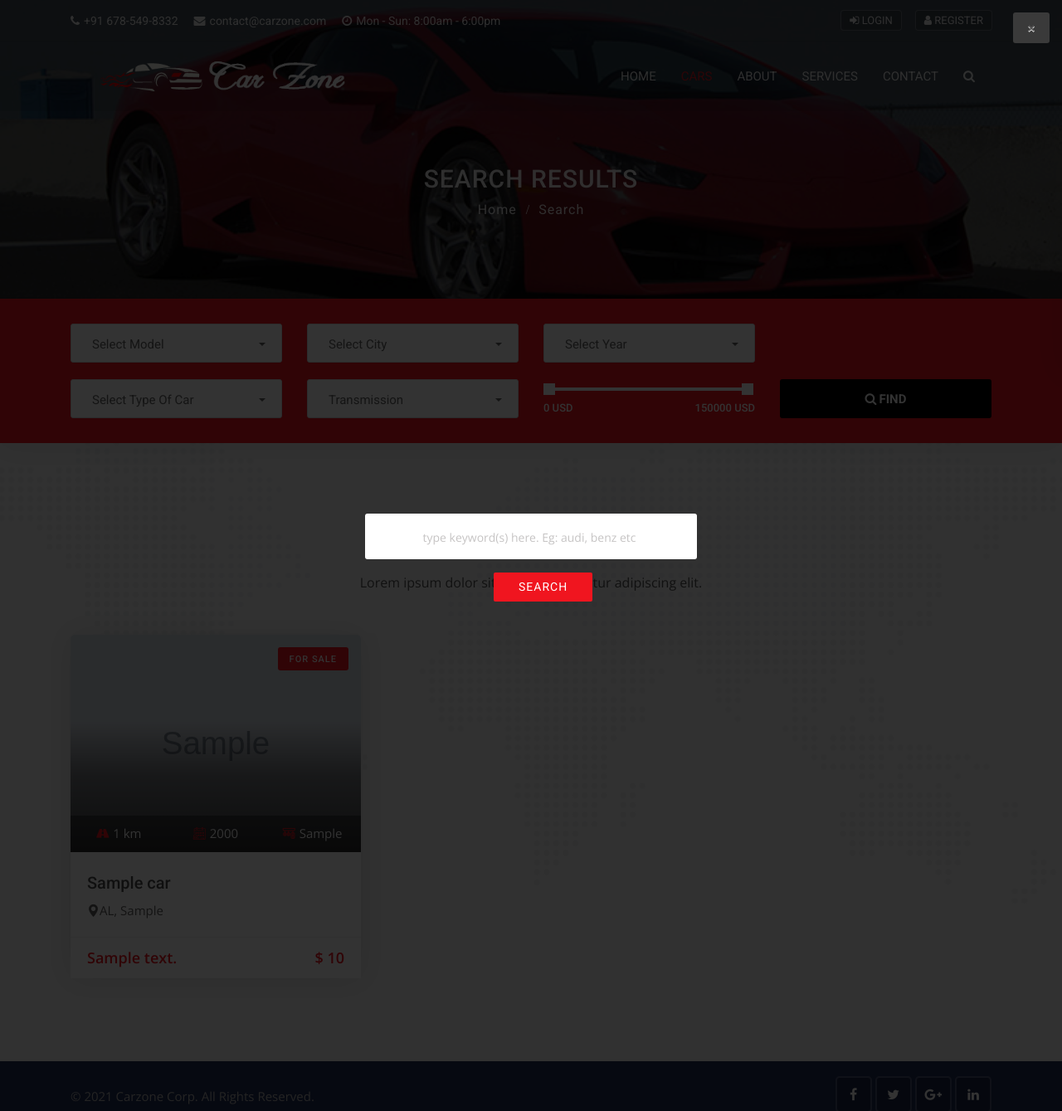
After one commit to kartikey134/carzone, a Django app: page /cars/search in a window 1280 px wide, after a click that opens the changed part. The commit adds this page. Shown: the whole page at 83% size. Run offline with Django 3.2, Linux system fonts and the light colour scheme; tables that the repository leaves empty hold one stand-in row (values such as "Sample post"); grey boxes marked "Sample" are stand-in pictures; some libraries are stand-ins or nearby versions.

Commit message:
completed search page

```diff
--- a/cars/urls.py
+++ b/cars/urls.py
@@ -4,4 +4,5 @@ from . import views
 urlpatterns = [
     path('', views.cars, name='cars'),
     path('<int:id>', views.carDetail, name='carDetail'),
+    path('/search', views.search, name='search'),
 ]
--- a/cars/views.py
+++ b/cars/views.py
@@ -4,18 +4,91 @@ from django.core.paginator import EmptyPage, PageNotAnInteger, Paginator
 
 # Create your views here.
 def cars(request):
+
     cars = Car.objects.order_by('-createdDate')
     paginator = Paginator(cars, 2)
     page = request.GET.get('page')
     pagedCars = paginator.get_page(page)
+
+    modelSearch = Car.objects.values_list('model', flat=True).distinct()
+    citySearch = Car.objects.values_list('city', flat=True).distinct()
+    yearSearch = Car.objects.values_list('year', flat=True).distinct()
+    bodyStyleSearch = Car.objects.values_list('bodyStyle', flat=True).distinct()
+
     data = {
         'cars': pagedCars,
+        'modelSearch': modelSearch,
+        'citySearch': citySearch,
+        'yearSearch': yearSearch,
+        'bodyStyleSearch': bodyStyleSearch,
     }
+
     return render(request, 'cars/cars.html', data)
 
 def carDetail(request, id):
+
     singleCar = get_object_or_404(Car, pk=id)
+
     data = {
         'singleCar': singleCar,
     }
+
     return render(request, 'cars/carDetail.html', data)
+
+def search(request):
+
+    cars = Car.objects.order_by('createdDate')
+
+    modelSearch = Car.objects.values_list('model', flat=True).distinct()
+    citySearch = Car.objects.values_list('city', flat=True).distinct()
+    yearSearch = Car.objects.values_list('year', flat=True).distinct()
+    bodyStyleSearch = Car.objects.values_list('bodyStyle', flat=True).distinct()
+    transmissionSearch = Car.objects.values_list('transmission', flat=True).distinct()
+
+    # filtering car data acc to Search
+    if 'keyword' in request.GET:
+        keyword = request.GET['keyword']
+        if keyword:
+            cars = cars.filter(description__icontains=keyword)
+
+    if 'model' in request.GET:
+        model = request.GET['model']
+        if model:
+            cars = cars.filter(model__iexact=model)
+
+    if 'city' in request.GET:
+        city = request.GET['city']
+        if city:
+            cars = cars.filter(city__iexact=city)
+
+    if 'year' in request.GET:
+        year = request.GET['year']
+        if year:
+            cars = cars.filter(year__iexact=year)
+
+    if 'bodyStyle' in request.GET:
+        bodyStyle = request.GET['bodyStyle']
+        if bodyStyle:
+            cars = cars.filter(bodyStyle__iexact=bodyStyle)
+
+    if 'transmission' in request.GET:
+        transmission = request.GET['transmission']
+        if transmission:
+            cars = cars.filter(transmission__iexact=transmission)
+
+    if 'min_price' in request.GET:
+        min_price = request.GET['min_price']
+        max_price = request.GET['max_price']
+        if max_price:
+            cars = cars.filter(price__gte=min_price, price__lte=max_price)
+
+    data = {
+        'cars': cars,
+        'modelSearch': modelSearch,
+        'citySearch': citySearch,
+        'yearSearch': yearSearch,
+        'bodyStyleSearch': bodyStyleSearch,
+        'transmissionSearch': transmissionSearch,
+    }
+
+    return render(request, 'cars/search.html', data)
--- a/templates/base.html
+++ b/templates/base.html
@@ -54,12 +54,11 @@
 <!-- Full Page Search -->
 <div id="full-page-search">
     <button type="button" class="close">×</button>
-    <form action="https://storage.googleapis.com/theme-vessel/carhouse/index.html#" class="search-header">
-        <input type="search" value="" placeholder="type keyword(s) here. Eg: audi, benz etc" />
+    <form action="{% url 'search' %}" class="search-header">
+        <input type="search" value="" placeholder="type keyword(s) here. Eg: audi, benz etc" name="keyword" />
         <button type="submit" class="btn btn-sm button-theme">Search</button>
     </form>
 </div>
-
 
 {% include 'includes\footer.html' %}
 
--- /dev/null
+++ b/templates/cars/search.html
@@ -0,0 +1,193 @@
+{% extends 'base.html' %}
+
+{% block content %}
+
+{% load humanize %}
+
+<!-- Banner start -->
+<div class="sub-banner overview-bgi">
+    <div class="container breadcrumb-area">
+        <div class="breadcrumb-areas">
+            <h1>Search Results</h1>
+            <ul class="breadcrumbs">
+                <li><a href="{% url 'home' %}">Home</a></li>
+                <li class="active">Search</li>
+            </ul>
+        </div>
+    </div>
+</div>
+<!-- Banner end -->
+
+<!-- Search box 3 start -->
+<div class="search-box-3 sb-7 bg-active">
+    <div class="container">
+        <div class="search-area-inner">
+            <div class="search-contents">
+                <form method="GET" action="{% url 'search' %}">
+                    <div class="row">
+                        <div class="col-lg-3 col-md-6 col-sm-6 col-6">
+                            <div class="form-group">
+                                <select class="selectpicker search-fields" name="model">
+                                    <option disabled="disabled" selected="selected">Select Model</option>
+                                    {% for model in modelSearch %}
+                                      <option value="{{model}}">{{model}}</option>
+                                    {% endfor %}
+                                </select>
+                            </div>
+                        </div>
+                        <div class="col-lg-3 col-md-6 col-sm-6 col-6">
+                            <div class="form-group">
+                                <select class="selectpicker search-fields" name="city">
+                                    <option disabled="disabled" selected="selected">Select City</option>
+                                    {% for city in citySearch %}
+                                      <option value="{{city}}">{{city}}</option>
+                                    {% endfor %}
+                                </select>
+                            </div>
+                        </div>
+                        <div class="col-lg-3 col-md-6 col-sm-6 col-6">
+                            <div class="form-group">
+                                <select class="selectpicker search-fields" name="year">
+                                    <option disabled="disabled" selected="selected">Select Year</option>
+                                    {% for year in yearSearch %}
+                                      <option value="{{year}}">{{year}}</option>
+                                    {% endfor %}
+                                </select>
+                            </div>
+                        </div>
+                    </div>
+                    <div class="row">
+                        <div class="col-lg-3 col-md-6 col-sm-6 col-6">
+                            <div class="form-group">
+                                <select class="selectpicker search-fields" name="bodyStyle">
+                                    <option disabled="disabled" selected="selected">Select Type Of Car</option>
+                                    {% for bodyStyle in bodyStyleSearch %}
+                                      <option value="{{bodyStyle}}">{{bodyStyle}}</option>
+                                    {% endfor %}
+                                </select>
+                            </div>
+                        </div>
+                        <div class="col-lg-3 col-md-6 col-sm-6 col-6">
+                            <div class="form-group">
+                                <select class="selectpicker search-fields" name="transmission">
+                                    <option disabled="disabled" selected="selected">Transmission</option>
+                                    {% for transmission in transmissionSearch %}
+                                      <option value="{{transmission}}">{{transmission}}</option>
+                                    {% endfor %}
+                                </select>
+                            </div>
+                        </div>
+                        <div class="col-lg-3 col-md-6 col-sm-6 col-6">
+                            <div class="form-group">
+                                <div class="range-slider">
+                                    <div data-min="0" data-max="150000" data-unit="USD" data-min-name="min_price" data-max-name="max_price" class="range-slider-ui ui-slider" aria-disabled="false"></div>
+                                    <div class="clearfix"></div>
+                                </div>
+                            </div>
+                        </div>
+                        <div class="col-lg-3 col-md-6 col-sm-6 col-6">
+                            <div class="form-group">
+                                <button class="btn btn-block button-theme btn-md">
+                                    <i class="fa fa-search"></i>Find
+                                </button>
+                            </div>
+                        </div>
+                    </div>
+                </form>
+            </div>
+        </div>
+    </div>
+</div>
+<!-- Search box 3 end -->
+
+<!-- Featured car start -->
+<div class="featured-car content-area">
+    <div class="container">
+        <!-- Main title -->
+        <div class="main-title">
+            <h1>Here's your <span>Cars</span></h1>
+            <p>Lorem ipsum dolor sit amet, consectetur adipiscing elit.</p>
+        </div>
+        <div class="row">
+          {% for car in cars %}
+              <div class="col-lg-4 col-md-6">
+                  <div class="car-box">
+                      <div class="car-thumbnail">
+                          <a href="{% url 'carDetail' car.id %}" class="car-img">
+                              <div class="tag">For Sale</div>
+                              <img class="d-block w-100" src="{{ car.carPhoto.url }}" alt="car" style="min-height: 262px; max-height: 262px;">
+                              <div class="facilities-list clearfix">
+                                  <ul>
+                                      <li>
+                                          <span><i class="flaticon-way"></i></span>{{ car.miles | intcomma }} km
+                                      </li>
+                                      <li>
+                                          <span><i class="flaticon-calendar-1"></i></span>{{ car.year }}
+                                      </li>
+                                      <li>
+                                          <span><i class="flaticon-manual-transmission"></i></span>{{ car.transmission }}
+                                      </li>
+                                  </ul>
+                              </div>
+                          </a>
+                          <div class="carbox-overlap-wrapper">
+                              <div class="overlap-box">
+                                  <div class="overlap-btns-area">
+                                      <div class="car-magnify-gallery">
+                                          <a href="{{ car.carPhoto.url }}" class="overlap-btn">
+                                              <i class="fa fa-expand"></i>
+                                              <img class="hidden" src="{{ car.carPhoto.url }}">
+                                          </a>
+                                          {% if car.carPhoto1 %}
+                                          <a href="{{ car.carPhoto1.url }}" class="overlap-btn">
+                                              <i class="fa fa-expand"></i>
+                                              <img class="hidden" src="{{ car.carPhoto1.url }}">
+                                          </a>
+                                          {% endif %}
+                                          {% if car.carPhoto2 %}
+                                          <a href="{{ car.carPhoto2.url }}" class="hidden">
+                                              <img class="hidden" src="{{ car.carPhoto2.url }}">
+                                          </a>
+                                          {% endif %}
+                                          {% if car.carPhoto3 %}
+                                          <a href="{{ car.carPhoto3.url }}" class="hidden">
+                                              <img class="hidden" src="{{ car.carPhoto3.url }}">
+                                          </a>
+                                          {% endif %}
+                                          {% if car.carPhoto4 %}
+                                          <a href="{{ car.carPhoto4.url }}" class="hidden">
+                                              <img class="hidden" src="{{ car.carPhoto4.url }}">
+                                          </a>
+                                          {% endif %}
+                                      </div>
+                                  </div>
+                              </div>
+                          </div>
+                      </div>
+                      <div class="detail">
+                          <h1 class="title">
+                              <a href="{% url 'carDetail' car.id %}">{{ car.carTitle }}</a>
+                          </h1>
+                          <div class="location">
+                              <a href="{% url 'carDetail' car.id %}">
+                                  <i class="flaticon-pin"></i>{{ car.state }}, {{ car.city }}
+                              </a>
+                          </div>
+                      </div>
+                      <div class="footer clearfix">
+                          <div class="pull-left ratings days">
+                              <p class="cartype">{{ car.bodyStyle }}</p>
+                          </div>
+                          <div class="pull-right">
+                              <p class="price">$ {{ car.price | intcomma }}</p>
+                          </div>
+                      </div>
+                  </div>
+              </div>
+          {% endfor %}
+        </div>
+    </div>
+</div>
+<!-- Featured car end -->
+
+{% endblock %}
```
Also changed, not shown: pages/views.py (+10 -0 lines), templates/cars/cars.html (+32 -45 lines), templates/pages/home.html (+24 -45 lines).
